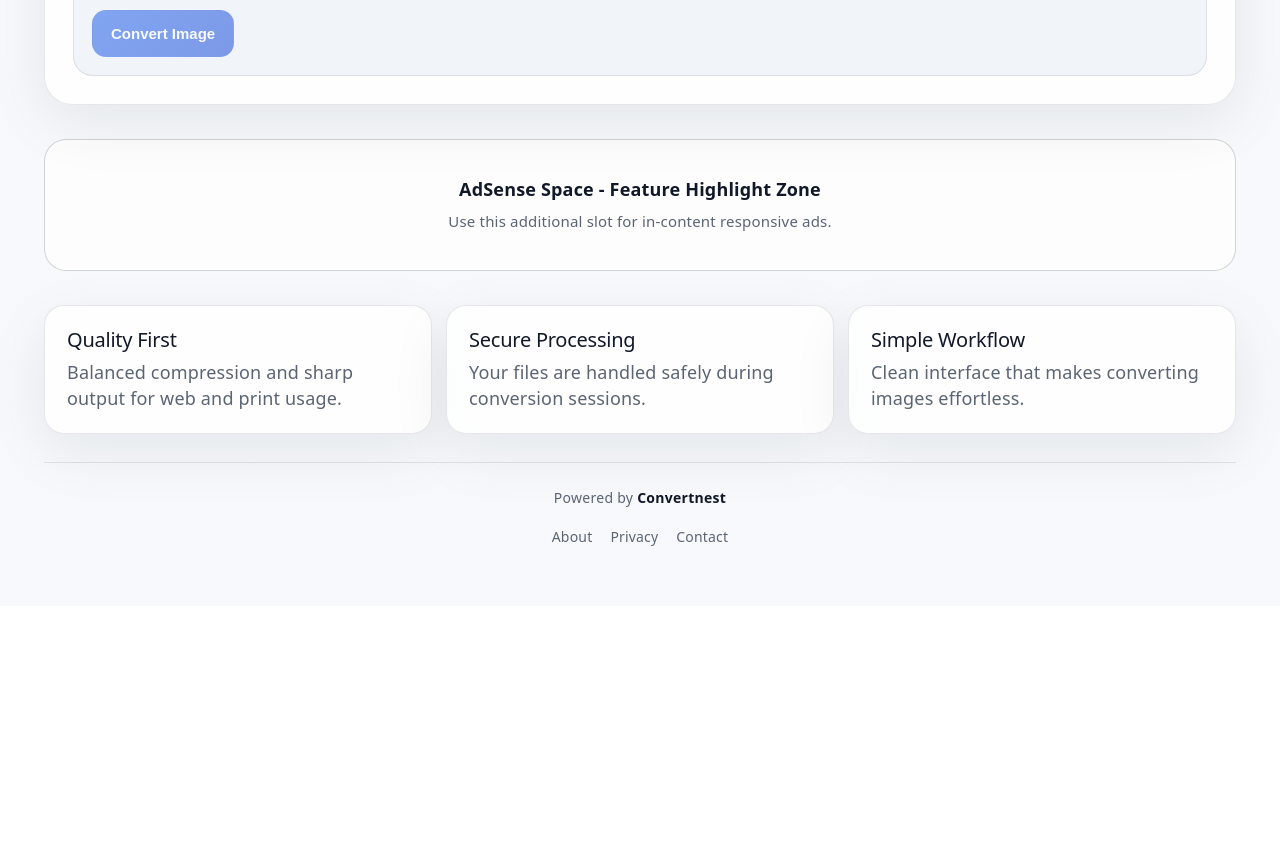
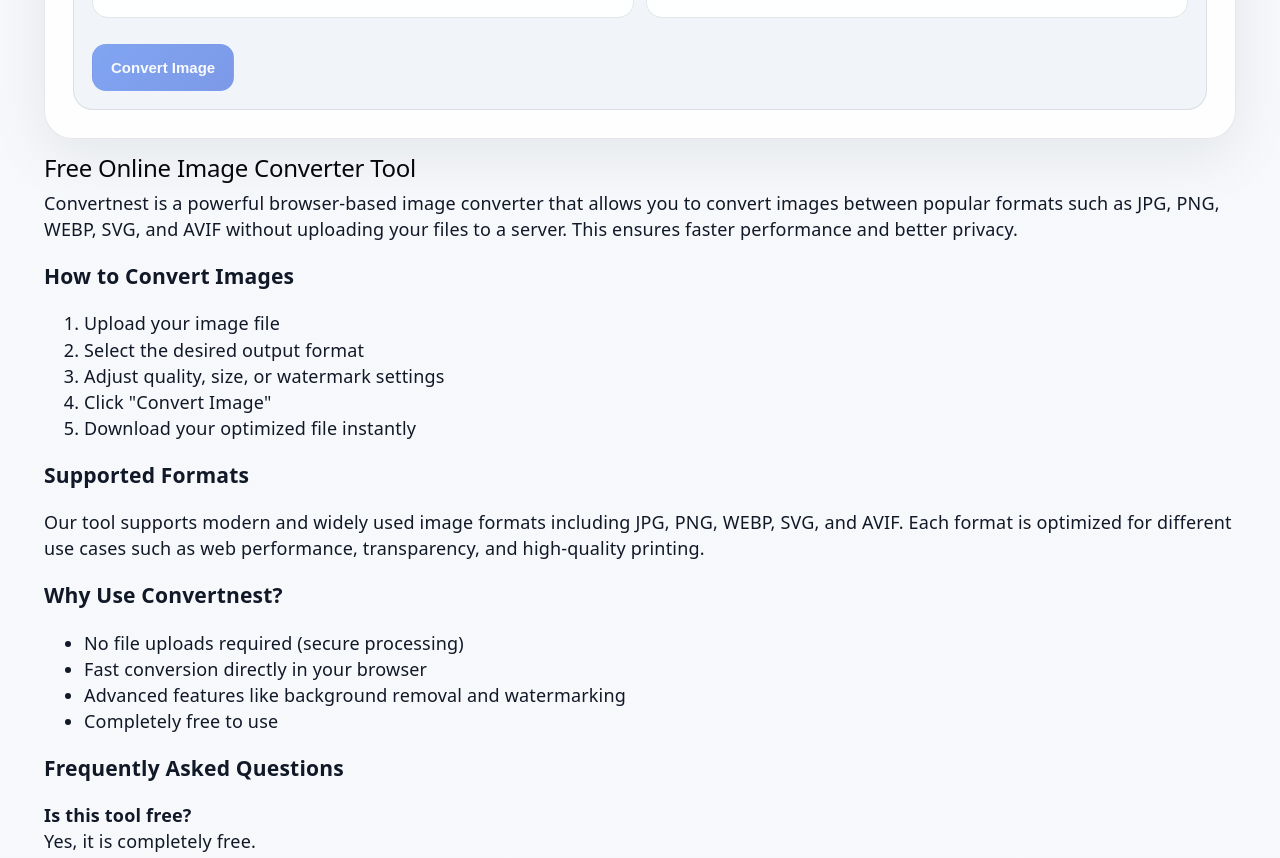
Before and after one commit to FromWorkProjects/ImageConverter, a React (Vite) app: page / in a window 1280 px wide. Shown: the part 1920-2778 px from the top of the page. Before the commit the page ends 2526 px from the top, so only its background shows below. Built offline with nearby package versions, Linux system fonts and the light colour scheme.

Commit message:
new features and new pages are made/created

```diff
--- a/src/home/ConverterPage.jsx
+++ b/src/home/ConverterPage.jsx
@@ -584,6 +584,15 @@
             <li>
               <a href="/contact">Contact</a>
             </li>
+            <li>
+              <a href="/contact">Terms Conditions</a>
+            </li>
+            <li>
+              <a href="/contact">Blog</a>
+            </li>
+            <li>
+              <a href="/contact">Disclaimer</a>
+            </li>
           </ul>
         </nav>
         <button
@@ -641,11 +650,10 @@
             onChange={handleFileChange}
           />
         </div>
-
-        <section className="adsense-slot" aria-label="Advertisement section">
-          <p>AdSense Space</p>
-          <small>Place your Google AdSense script/banner here.</small>
-        </section>
+        <p style={{ marginTop: 4, marginBottom: 4 }}>
+          Learn more about image formats in our
+          <a href="/blog/webp-vs-jpg"> detailed comparison guide</a>.
+        </p>
 
         <div className="controls-row">
           <label className="field">
@@ -676,6 +684,10 @@
             </select>
           </label>
         </div>
+
+        <section className="adsense-slot" aria-label="Advertisement section">
+          <div className="ad-placeholder">AA</div>
+        </section>
 
         <div className="progress-blocks">
           <div className="progress-row">
@@ -784,6 +796,7 @@
               />
             </div>
           </div>
+
           <section
             className="feature-showcase"
             aria-label="Extended image toolkit features"
@@ -904,45 +917,7 @@
                     </p>
                   )}
                 </article>
-                <article className="preview-card">
-                  <h4>Background Remover Output</h4>
-                  {backgroundPreviewUrl ? (
-                    <img
-                      src={backgroundPreviewUrl}
-                      alt="Background remover live preview"
-                    />
-                  ) : (
-                    <p className="preview-placeholder">
-                      Enable background remover to preview changes.
-                    </p>
-                  )}
-                </article>
-                <article className="preview-card">
-                  <h4>Rotate and Mirror Output</h4>
-                  {transformPreviewUrl ? (
-                    <img
-                      src={transformPreviewUrl}
-                      alt="Rotate and mirror live preview"
-                    />
-                  ) : (
-                    <p className="preview-placeholder">
-                      Choose rotation or mirror options to preview.
-                    </p>
-                  )}
-                </article>
-                {/* <article className="preview-card">
-                  <h4>Combined Live Output</h4>
-                  {combinedPreviewUrl ? (
-                    <img
-                      src={combinedPreviewUrl}
-                      alt="Combined feature preview"
-                    />
-                  ) : (
-                    <p className="preview-placeholder">
-                      Upload an image to view all selected features together.
-                    </p>
-                  )}
-                </article> */}
+
                 <article className="preview-card-final">
                   <h4>Final Converted Output</h4>
                   {downloadUrl ? (
@@ -971,12 +946,62 @@
         </div>
       </section>
 
-      <section
-        className="adsense-slot secondary"
-        aria-label="Secondary advertisement section"
-      >
-        <p>AdSense Space - Feature Highlight Zone</p>
-        <small>Use this additional slot for in-content responsive ads.</small>
+      {/* for adsense acceptance */}
+      <section className="seo-content">
+        <h2>Free Online Image Converter Tool</h2>
+        <p>
+          Convertnest is a powerful browser-based image converter that allows
+          you to convert images between popular formats such as JPG, PNG, WEBP,
+          SVG, and AVIF without uploading your files to a server. This ensures
+          faster performance and better privacy.
+        </p>
+
+        <h3>How to Convert Images</h3>
+        <ol>
+          <li>Upload your image file</li>
+          <li>Select the desired output format</li>
+          <li>Adjust quality, size, or watermark settings</li>
+          <li>Click "Convert Image"</li>
+          <li>Download your optimized file instantly</li>
+        </ol>
+
+        <h3>Supported Formats</h3>
+        <p>
+          Our tool supports modern and widely used image formats including JPG,
+          PNG, WEBP, SVG, and AVIF. Each format is optimized for different use
+          cases such as web performance, transparency, and high-quality
+          printing.
+        </p>
+
+        <h3>Why Use Convertnest?</h3>
+        <ul>
+          <li>No file uploads required (secure processing)</li>
+          <li>Fast conversion directly in your browser</li>
+          <li>Advanced features like background removal and watermarking</li>
+          <li>Completely free to use</li>
+        </ul>
+
+        <h3>Frequently Asked Questions</h3>
+        <p>
+          <strong>Is this tool free?</strong>
+          <br />
+          Yes, it is completely free.
+        </p>
+        <p>
+          <strong>Are my images safe ?</strong>
+          <br />
+          Yes, files are processed locally in your browser.
+        </p>
+        <p>
+          <strong>Which format is best?</strong>
+          <br />
+          WEBP is best for web, PNG for transparency, JPG for photos.
+        </p>
+      </section>
+      {/* ends here */}
+
+      <section className="adsense-slot" aria-label="Advertisement section">
+        <div className="ad-placeholder">AA</div>
       </section>
 
       <section className="benefits">
--- a/src/home/css/ConverterPage.css
+++ b/src/home/css/ConverterPage.css
@@ -525,6 +525,10 @@
   font-size: 18px;
 }
 
+.seo-content {
+  margin-top: 15px;
+}
+
 .preview-grid {
   display: grid;
   grid-template-columns: repeat(3, minmax(0, 1fr));
```
Also changed, not shown: src/pages/blog/Blog.jsx (added, +117 -0 lines), src/pages/blog/Disclaimer.jsx (added), src/pages/blog/TermsCondition.jsx (added), 4 other files (tests, documents, lock files or other folders).
